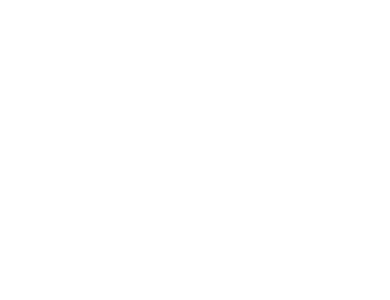
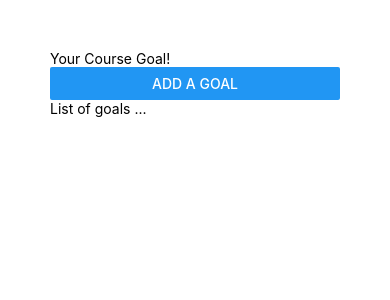
Before and after one commit to shadreza/React-Native-CLI, a React Native app: screen / in a window 390 px wide. Shown: the top 300 px of the page. Built offline with nearby package versions, Linux system fonts and the light colour scheme.

Commit message:
The layouts are comming

```diff
--- a/App.js
+++ b/App.js
@@ -1,16 +1,25 @@
 import React from 'react';
 // eslint-disable-next-line prettier/prettier
-import { StyleSheet, View } from 'react-native';
+import { Button, StyleSheet, Text, TextInput, View } from 'react-native';
 
 const App = () => {
   return (
-    <View>
-      <View />
-      <View />
+    <View style={styles.appContainer}>
+      <View>
+        <TextInput placeholder="Your Course Goal!" />
+        <Button title="Add a Goal" />
+      </View>
+      <View>
+        <Text>List of goals ...</Text>
+      </View>
     </View>
   );
 };
 
-const styles = StyleSheet.create({});
+const styles = StyleSheet.create({
+  appContainer: {
+    padding: 50,
+  },
+});
 
 export default App;
```
